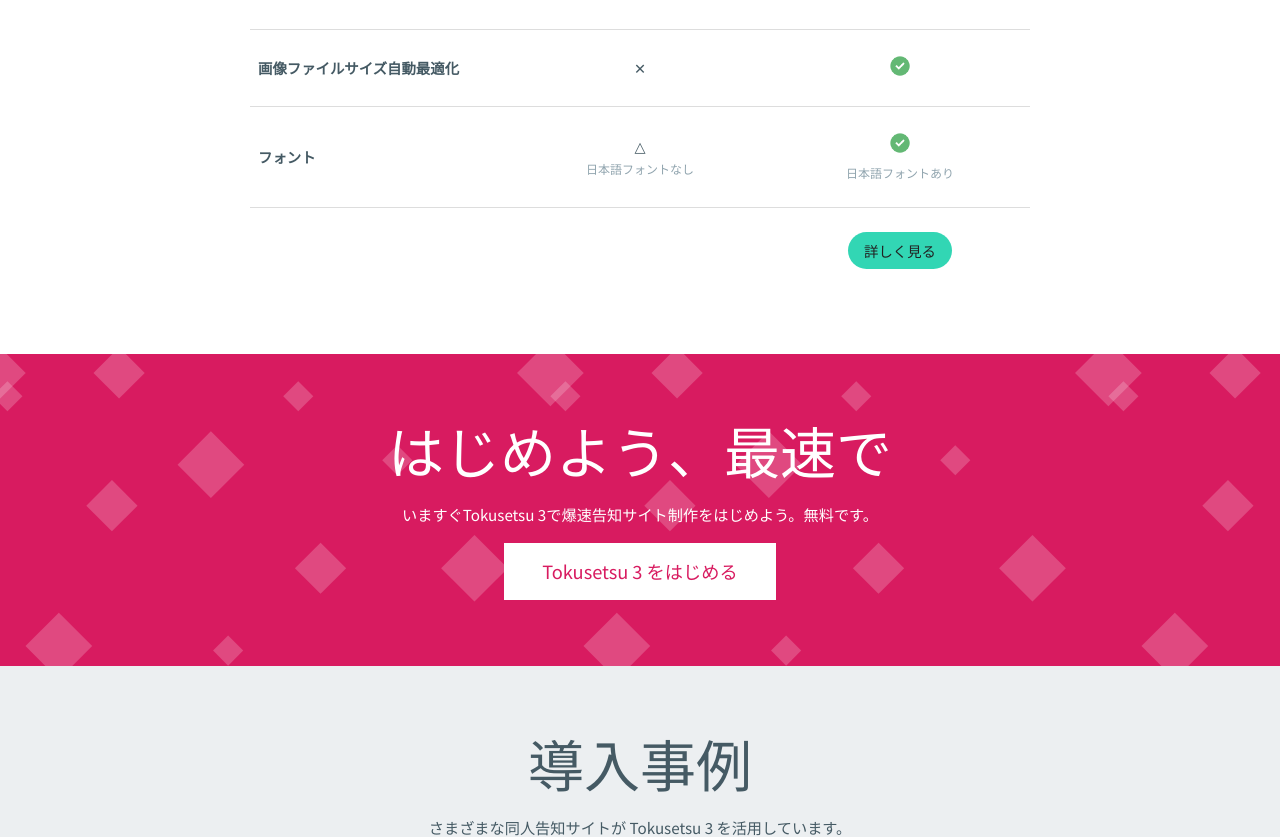
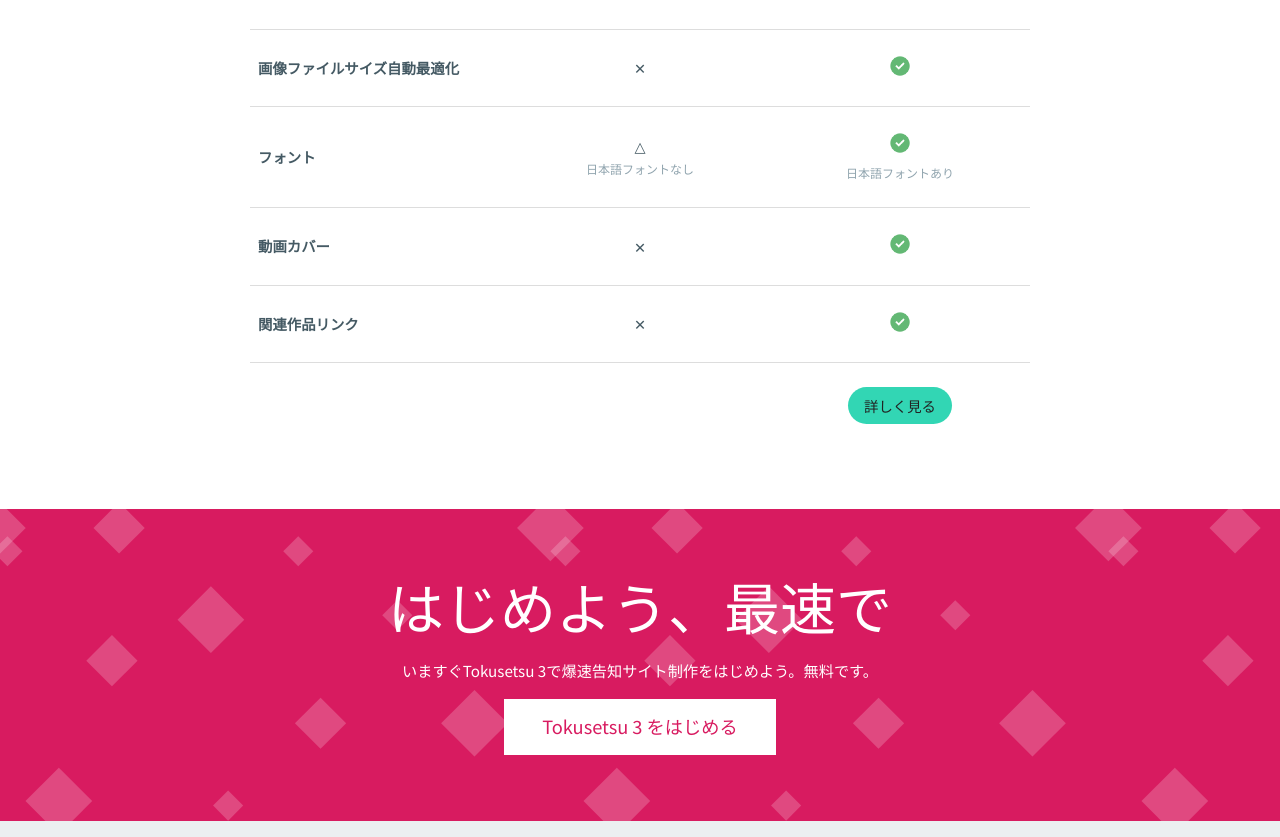
Before and after one commit to sanographix/tokusetsu3, a Node project: template templates/index.ejs in a window 1280 px wide. Shown: the part 4252-5089 px from the top of the page. Run offline with Node 20 templates, Linux system fonts and the light colour scheme; the template is opened without the code that fills it, so the values that code supplies are empty.

Commit message:
比較表に動画カバーと関連作品リンクの行を追加する
Co-Authored-By: Claude Sonnet 5.5 <noreply@anthropic.com>

```diff
--- a/templates/_comparison.ejs
+++ b/templates/_comparison.ejs
@@ -121,6 +121,20 @@
       </td>
     </tr>
     <tr>
+      <td class="cellHeader">動画カバー</td>
+      <td>✕</td>
+      <td>
+        <img src="images/icon_check_circle.png" alt="✅" width="24" height="24">
+      </td>
+    </tr>
+    <tr>
+      <td class="cellHeader">関連作品リンク</td>
+      <td>✕</td>
+      <td>
+        <img src="images/icon_check_circle.png" alt="✅" width="24" height="24">
+      </td>
+    </tr>
+    <tr>
       <td class="cellHeader"></td>
       <td>
       </td>
```
Also changed, not shown: 1 other file.
